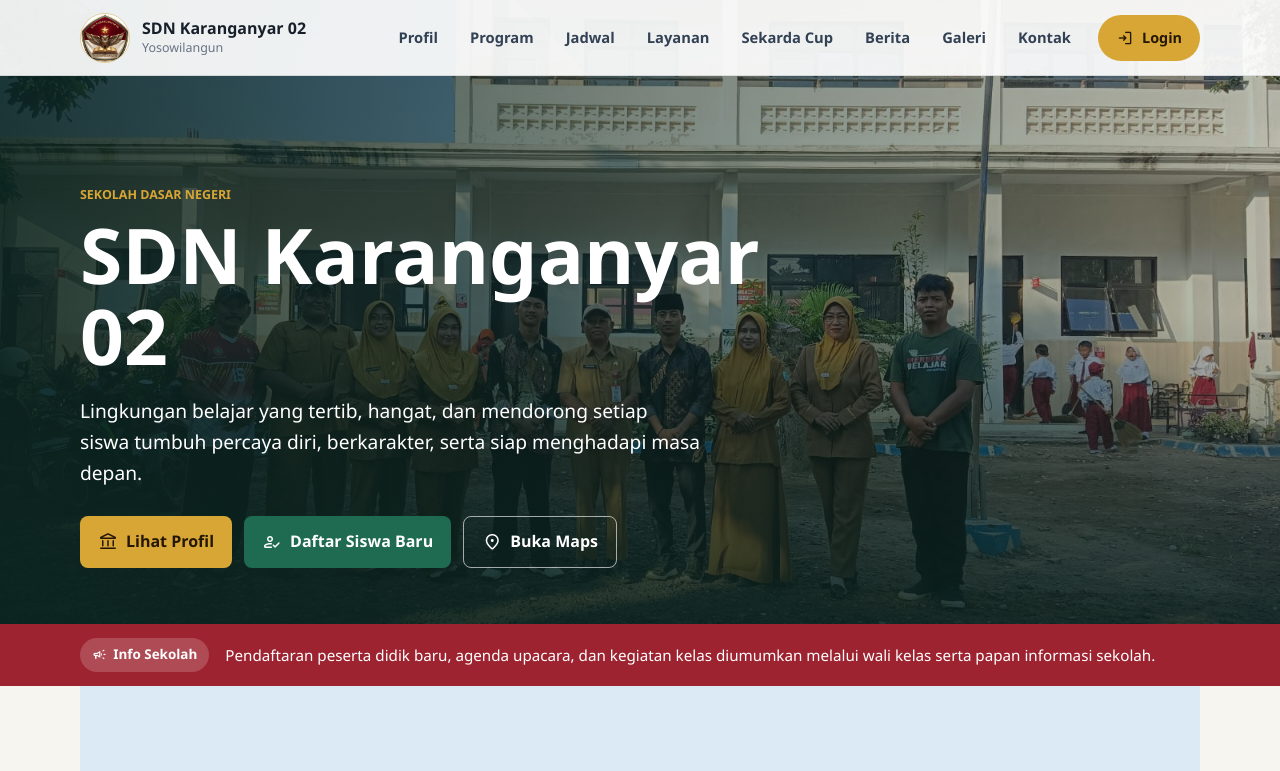
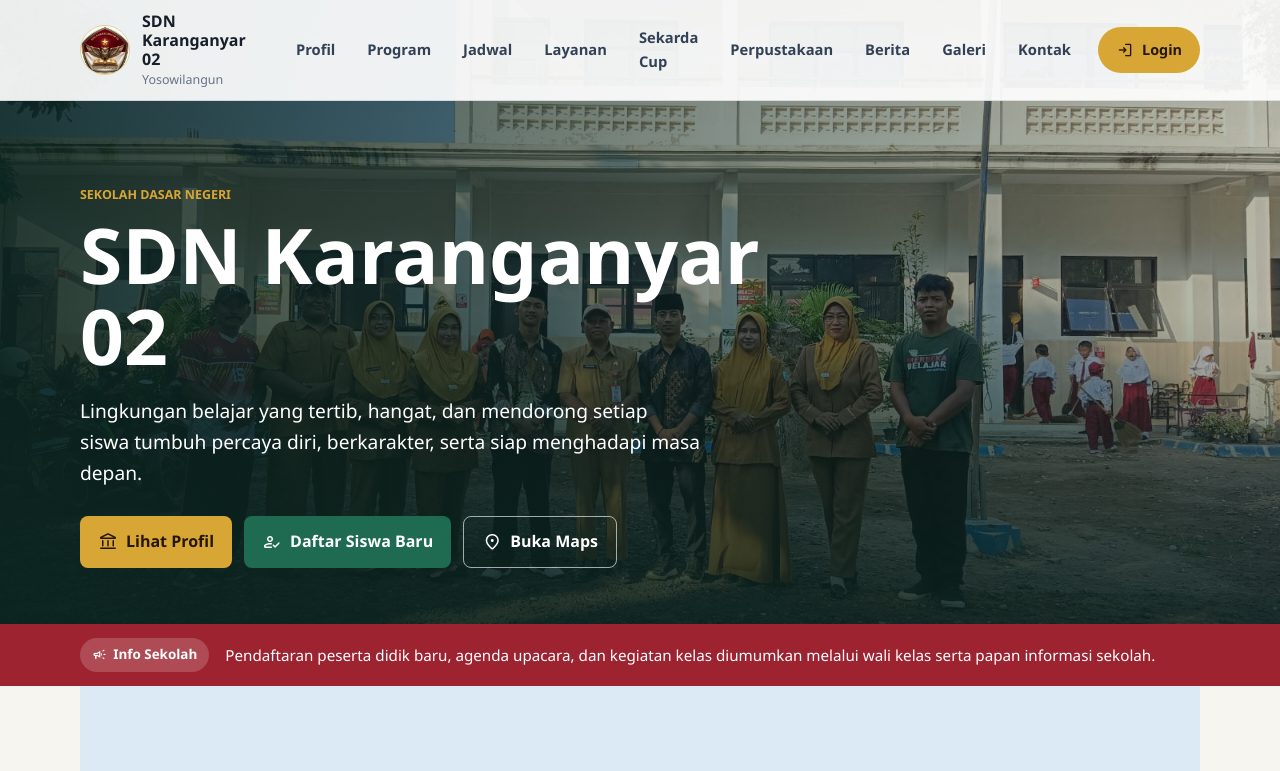
Before and after one commit to sdnkaranganyar02/p, a plain HTML site: page index.html in a window 1280 px wide. Shown: the top 771 px of the page. Drawn offline with nearby package versions, Linux system fonts and the light colour scheme.

Commit message:
Update index.html

```diff
--- a/index.html
+++ b/index.html
@@ -170,6 +170,10 @@
         <a href="#jadwal">Jadwal</a>
         <a href="#layanan">Layanan</a>
         <a href="#sekarda-cup">Sekarda Cup</a>
+
+        <!-- 👇 TOMBOL PERPUSTAKAAN BARU 👇 -->
+        <a href="perpustakaan.html">Perpustakaan</a>
+
         <a href="#berita">Berita</a>
         <a href="#galeri">Galeri</a>
         <a href="#kontak">Kontak</a>
```
